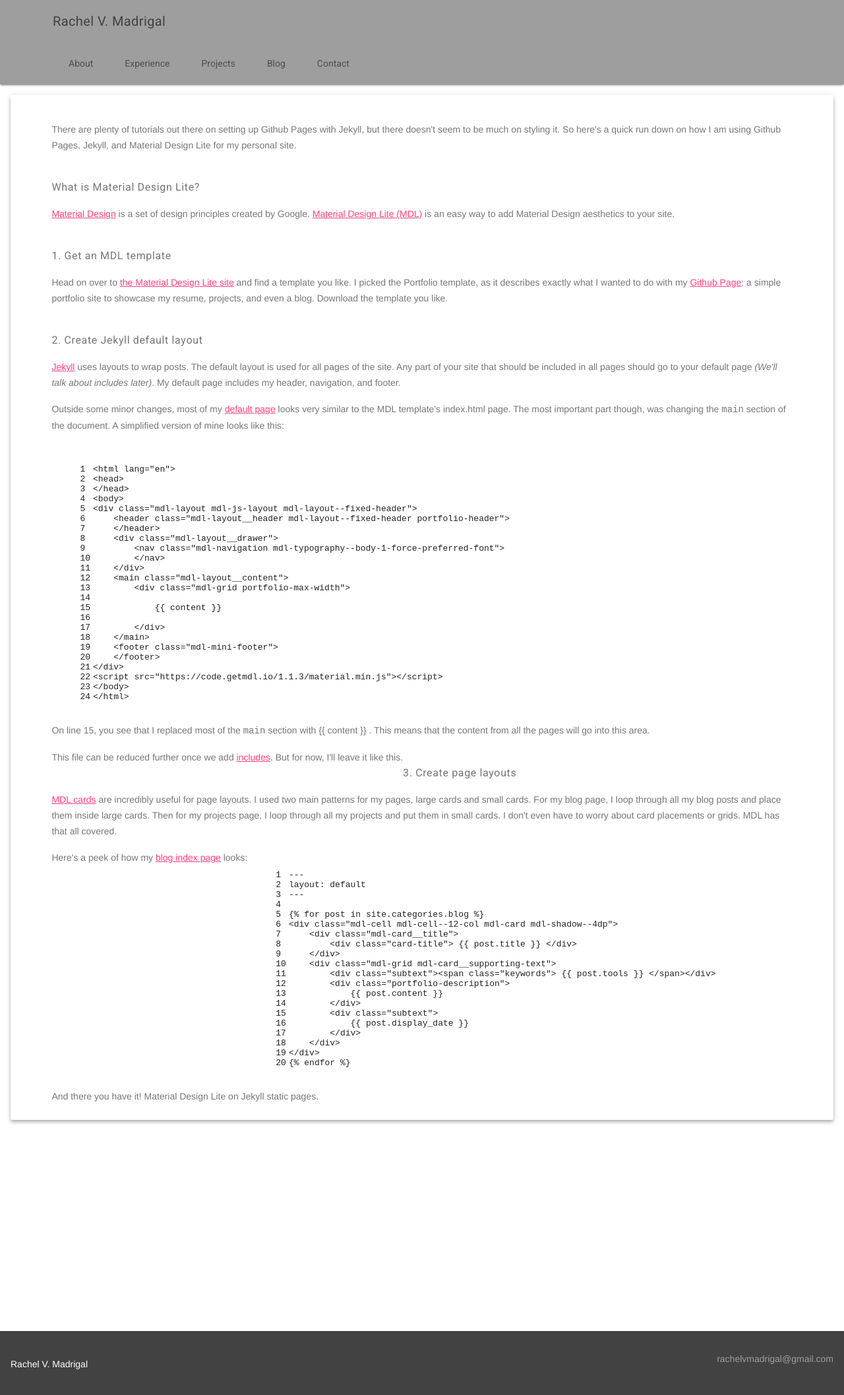
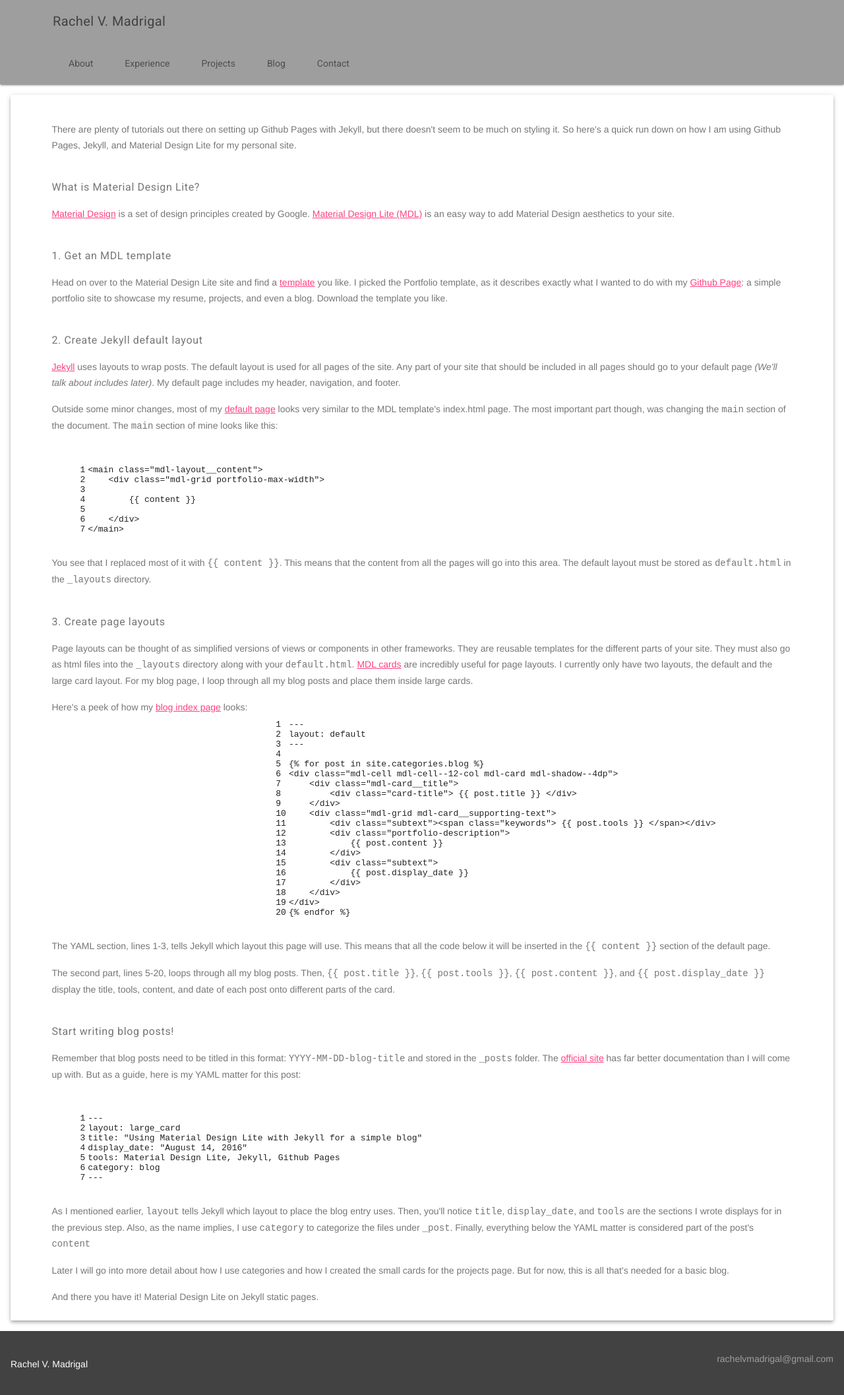
Before and after one commit to rachelmad/rachelmad.github.io, a Jekyll site: the page built from _posts/2016-08-14-material-design-jekyll.md, in a window 1280 px wide. Shown: the top 2115 px of the page at 66% size. Built offline with Jekyll 4.4.1, drawn with Linux system fonts in a browser that asks for light colours; nearby versions of some CDN libraries; some web fonts are replaced.

Commit message:
Revised blog post: material-design-jekyll

```diff
--- a/_posts/2016-08-14-material-design-jekyll.md
+++ b/_posts/2016-08-14-material-design-jekyll.md
@@ -1,6 +1,6 @@
 ---
 layout: large_card
-title: "How to use Material Design Lite with Jekyll"
+title: "Using Material Design Lite with Jekyll for a simple blog"
 display_date: "August 14, 2016"
 tools: Material Design Lite, Jekyll, Github Pages
 category: blog
@@ -18,7 +18,7 @@ am using Github Pages, Jekyll, and Material Design Lite for my personal site.
 
 <h6>1. Get an MDL template</h6>
 <p>
-Head on over to <a href="https://getmdl.io/templates/index.html">the Material Design Lite site</a> and find a template you like.
+Head on over to the Material Design Lite site and find a <a href="https://getmdl.io/templates/index.html">template</a> you like.
 I picked the Portfolio template, as it describes exactly what I wanted to do with my
 <a href="https://pages.github.com/">Github Page</a>: a simple portfolio site to showcase
 my resume, projects, and even a blog. Download the template you like.
@@ -34,52 +34,34 @@ Any part of your site that should be included in all pages should go to your def
 Outside some minor changes, most of my
 <a href="https://github.com/rachelmad/rachelmad.github.io/blob/master/_layouts/default.html">default page</a>
  looks very similar to the MDL template's index.html page. The most important part
-though, was changing the <code>main</code> section of the document. A simplified version of mine looks like this:
+though, was changing the <code>main</code> section of the document. The <code>main</code> section of mine looks like this:
 </p>
 
 {% highlight html linenos %}
-<html lang="en">
-<head>
-</head>
-<body>
-<div class="mdl-layout mdl-js-layout mdl-layout--fixed-header">
-    <header class="mdl-layout__header mdl-layout--fixed-header portfolio-header">
-    </header>
-    <div class="mdl-layout__drawer">
-        <nav class="mdl-navigation mdl-typography--body-1-force-preferred-font">
-        </nav>
+<main class="mdl-layout__content">
+    <div class="mdl-grid portfolio-max-width">
+        {% raw  %}
+        {{ content }}
+        {% endraw  %}
     </div>
-    <main class="mdl-layout__content">
-        <div class="mdl-grid portfolio-max-width">
-            {% raw  %}
-            {{ content }}
-            {% endraw  %}
-        </div>
-    </main>
-    <footer class="mdl-mini-footer">
-    </footer>
-</div>
-<script src="https://code.getmdl.io/1.1.3/material.min.js"></script>
-</body>
-</html>
+</main>
 {% endhighlight %}
 
 <br>
 <p>
-On line 15, you see that I replaced most of the <code>main</code> section with {% raw %} {{ content }} {% endraw %}.
-This means that the content from all the pages will go into this area.
-</p>
-<p>
-This file can be reduced further once we add <a href="http://jekyll.tips/jekyll-casts/includes/">includes</a>.
- But for now, I'll leave it like this.
+You see that I replaced most of it with <code>{% raw %}{{ content }}{% endraw %}</code>.
+This means that the content from all the pages will go into this area. The default layout must be stored as
+<code>default.html</code> in the <code>_layouts</code> directory.
 </p>
 
 <h6>3. Create page layouts</h6>
 <p>
+Page layouts can be thought of as simplified versions of views or components in other frameworks.
+They are reusable templates for the different parts of your site. They must also go as html files into the
+ <code>_layouts</code> directory along with your <code>default.html</code>.
 <a href="https://getmdl.io/components/#cards-section">MDL cards</a> are incredibly useful for page layouts.
-I used two main patterns for my pages, large cards and small cards. For my blog page,
-I loop through all my blog posts and place them inside large cards. Then for my projects page, I loop through all my projects and
-put them in small cards. I don't even have to worry about card placements or grids. MDL has that all covered.
+I currently only have two layouts, the default and the large card layout. For my blog page,
+I loop through all my blog posts and place them inside large cards.
 </p>
 <p>
 Here's a peek of how my <a href="https://github.com/rachelmad/rachelmad.github.io/blob/master/blog/index.html">blog index page</a>
@@ -111,4 +93,46 @@ layout: default
 
 <br>
 <p>
+The YAML section, lines 1-3, tells Jekyll which layout this page will use.
+This means that all the code below it will be inserted in the
+ <code>{% raw %}{{ content }}{% endraw %}</code> section of the default page.
+</p>
+<p>
+The second part, lines 5-20, loops through all my blog posts.
+Then, <code>{% raw %}{{ post.title }}{% endraw %}</code>, <code>{% raw %}{{ post.tools }}{% endraw %}</code>,
+ <code>{% raw %}{{ post.content }}{% endraw %}</code>, and <code>{% raw %}{{ post.display_date }}{% endraw %}</code>
+ display the title, tools, content, and date of each post onto different parts of the card.
+</p>
+
+<h6>Start writing blog posts!</h6>
+<p>
+Remember that blog posts need to be titled in this format: <code>YYYY-MM-DD-blog-title</code> and stored in the
+<code>_posts</code> folder.
+The <a href="https://jekyllrb.com/docs/posts/">official site</a> has far better documentation than I will come up with.
+But as a guide, here is my YAML matter for this post:
+</p>
+
+{% highlight liquid linenos %}
+---
+layout: large_card
+title: "Using Material Design Lite with Jekyll for a simple blog"
+display_date: "August 14, 2016"
+tools: Material Design Lite, Jekyll, Github Pages
+category: blog
+---
+{% endhighlight %}
+
+<p>
+As I mentioned earlier, <code>layout</code> tells Jekyll which layout to place the blog entry uses. Then, you'll notice
+ <code>title</code>, <code>display_date</code>, and <code>tools</code> are the sections I wrote displays for in the previous step.
+ Also, as the name implies, I use <code>category</code> to categorize the files under <code>_post</code>.
+  Finally, everything below the YAML matter is considered part of the post's <code>content</code>
+</p>
+<p>
+Later I will go into more detail about how I use categories and how I created the small cards for the projects page.
+But for now, this is all that's needed for a basic blog.
+</p>
+
+<p>
 And there you have it! Material Design Lite on Jekyll static pages.
+</p>
```
